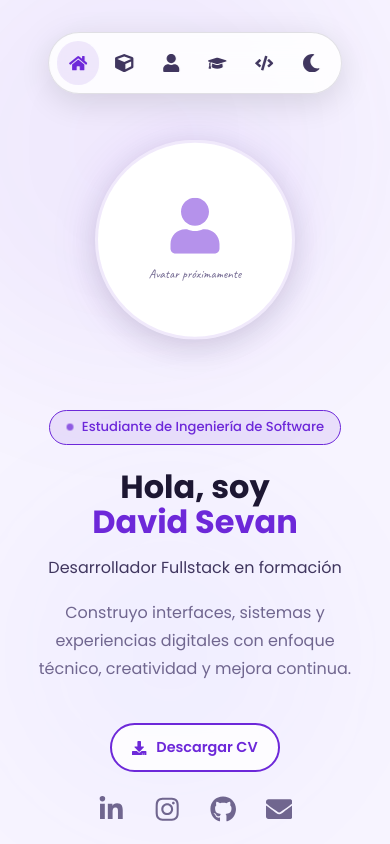
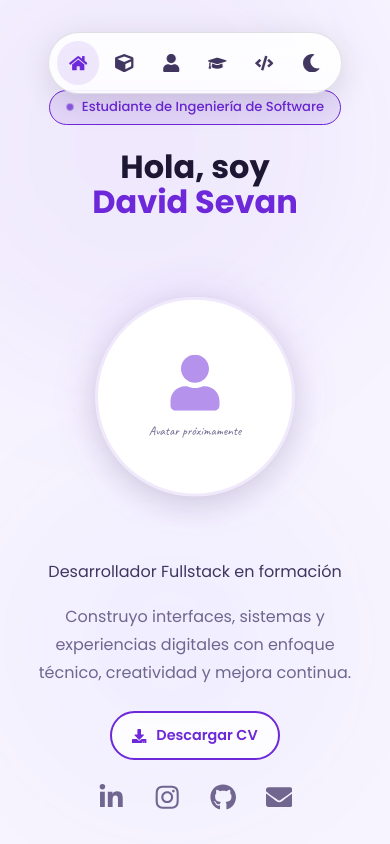
Before and after one commit to SubDSR/ProyectoPortafolio, a React (Vite) app: page / in a window 390 px wide. Shown: the top 844 px of the page. Built offline with nearby package versions, Linux system fonts and the light colour scheme.

Commit message:
feat: reorder hero layout on mobile — title first, avatar second

```diff
--- a/src/components/Hero3D.jsx
+++ b/src/components/Hero3D.jsx
@@ -123,8 +123,8 @@ function Hero3D() {
 
       <div className="container">
         <div className="hero3d-inner">
-          {/* ── LADO TEXTO ── */}
-          <div className="hero3d-text" ref={layer3Ref}>
+          {/* ── TEXTO SUPERIOR: tag + título ── */}
+          <div className="hero3d-text-top">
             <div className="hero-tag">
               <span className="hero-tag-dot" />
               Estudiante de Ingeniería de Software
@@ -134,7 +134,55 @@ function Hero3D() {
               Hola, soy
               <span className="hero-name">David Sevan</span>
             </h1>
+          </div>
 
+          {/* ── LADO VISUAL ── */}
+          <div className="hero3d-visual">
+            <div className="hero-avatar-area" ref={layer1Ref}>
+              {/* Cards flotantes */}
+              <div className="hero-avatar-card card-top-left" aria-hidden="true">
+                {/* PLACEHOLDER OPENAI: avatar-chibi.png */}
+                <FaUser className="avatar-card-icon" />
+                <span>Modo chibi</span>
+              </div>
+
+              <div className="hero-avatar-card card-top-right" aria-hidden="true">
+                {/* PLACEHOLDER OPENAI: avatar-gamer-dev.png */}
+                <FaGamepad className="avatar-card-icon" />
+                <span>Dev gamer</span>
+              </div>
+
+              {/* ============================================================
+                  PLACEHOLDER: Avatar principal
+                  Asset esperado: src/assets/avatar/avatar-professional.png
+                  Cuando tengas el asset, reemplaza el bloque de abajo por:
+                  <img src={avatarProfessional} alt="David Sevan" className="hero-avatar-img" />
+                  ============================================================ */}
+              <div className="hero-avatar-container">
+                <div className="hero-avatar-placeholder">
+                  <div className="avatar-placeholder-inner">
+                    <FaUser className="avatar-placeholder-icon" />
+                    <span>Avatar próximamente</span>
+                  </div>
+                </div>
+              </div>
+
+              <div className="hero-avatar-card card-bottom-left" aria-hidden="true">
+                {/* PLACEHOLDER OPENAI: avatar-voxel.png */}
+                <span className="avatar-card-emoji">🎮</span>
+                <span>Voxel</span>
+              </div>
+
+              <div className="hero-avatar-card card-bottom-right" aria-hidden="true">
+                {/* PLACEHOLDER OPENAI: avatar-lowpoly.png */}
+                <FaPalette className="avatar-card-icon" />
+                <span>Low poly</span>
+              </div>
+            </div>
+          </div>
+
+          {/* ── TEXTO INFERIOR: subtítulo + descripción + acciones ── */}
+          <div className="hero3d-text-bottom" ref={layer3Ref}>
             <h2 className="hero3d-subtitle">Desarrollador Fullstack en formación</h2>
 
             <p className="hero3d-description">
@@ -188,51 +236,6 @@ function Hero3D() {
               </div>
             </div>
           </div>
-
-          {/* ── LADO VISUAL ── */}
-          <div className="hero3d-visual">
-            <div className="hero-avatar-area" ref={layer1Ref}>
-              {/* Cards flotantes */}
-              <div className="hero-avatar-card card-top-left" aria-hidden="true">
-                {/* PLACEHOLDER OPENAI: avatar-chibi.png */}
-                <FaUser className="avatar-card-icon" />
-                <span>Modo chibi</span>
-              </div>
-
-              <div className="hero-avatar-card card-top-right" aria-hidden="true">
-                {/* PLACEHOLDER OPENAI: avatar-gamer-dev.png */}
-                <FaGamepad className="avatar-card-icon" />
-                <span>Dev gamer</span>
-              </div>
-
-              {/* ============================================================
-                  PLACEHOLDER: Avatar principal
-                  Asset esperado: src/assets/avatar/avatar-professional.png
-                  Cuando tengas el asset, reemplaza el bloque de abajo por:
-                  <img src={avatarProfessional} alt="David Sevan" className="hero-avatar-img" />
-                  ============================================================ */}
-              <div className="hero-avatar-container">
-                <div className="hero-avatar-placeholder">
-                  <div className="avatar-placeholder-inner">
-                    <FaUser className="avatar-placeholder-icon" />
-                    <span>Avatar próximamente</span>
-                  </div>
-                </div>
-              </div>
-
-              <div className="hero-avatar-card card-bottom-left" aria-hidden="true">
-                {/* PLACEHOLDER OPENAI: avatar-voxel.png */}
-                <span className="avatar-card-emoji">🎮</span>
-                <span>Voxel</span>
-              </div>
-
-              <div className="hero-avatar-card card-bottom-right" aria-hidden="true">
-                {/* PLACEHOLDER OPENAI: avatar-lowpoly.png */}
-                <FaPalette className="avatar-card-icon" />
-                <span>Low poly</span>
-              </div>
-            </div>
-          </div>
         </div>
       </div>
     </section>
--- a/src/styles/Hero3D.css
+++ b/src/styles/Hero3D.css
@@ -132,20 +132,29 @@
 
 /* ── LAYOUT PRINCIPAL ── */
 .hero3d-inner {
-  display: flex;
-  align-items: center;
-  justify-content: space-between;
-  gap: 3rem;
+  display: grid;
+  grid-template-columns: 1fr auto;
+  grid-template-areas:
+    "text-top visual"
+    "text-bottom visual";
+  column-gap: 3rem;
   position: relative;
   z-index: 2;
 }
 
 /* ── TEXTO ── */
-.hero3d-text {
-  flex: 1;
+.hero3d-text-top {
+  grid-area: text-top;
+  max-width: 580px;
+  align-self: end;
+}
+
+.hero3d-text-bottom {
+  grid-area: text-bottom;
   max-width: 580px;
   position: relative;
   transition: transform 0.12s ease;
+  align-self: start;
 }
 
 .hero-tag {
@@ -279,13 +288,14 @@
 
 /* ── LADO VISUAL ── */
 .hero3d-visual {
-  flex: 1;
+  grid-area: visual;
   max-width: 480px;
   min-height: 480px;
   position: relative;
   display: flex;
   justify-content: center;
   align-items: center;
+  align-self: center;
 }
 
 /* ── ÁREA DE AVATAR ── */
@@ -447,25 +457,31 @@
 /* ── RESPONSIVE MÓVIL ── */
 @media (max-width: 900px) {
   .hero3d {
-    padding-top: 110px;
+    padding-top: 90px;
     padding-bottom: 60px;
   }
 
   .hero3d-inner {
+    display: flex;
     flex-direction: column;
     text-align: center;
-    gap: 2.5rem;
+    gap: 2rem;
   }
 
-  .hero3d-text {
+  .hero3d-text-top {
     max-width: 100%;
-    order: 2;
+    align-self: stretch;
   }
 
   .hero3d-visual {
     max-width: 260px;
     min-height: 260px;
-    order: 1;
+    align-self: center;
+  }
+
+  .hero3d-text-bottom {
+    max-width: 100%;
+    align-self: stretch;
   }
 
   .hero-avatar-area {
@@ -481,6 +497,7 @@
 
   .hero3d-description {
     max-width: 100%;
+    margin-bottom: 1.5rem;
   }
 
   .hero3d-actions {
```
